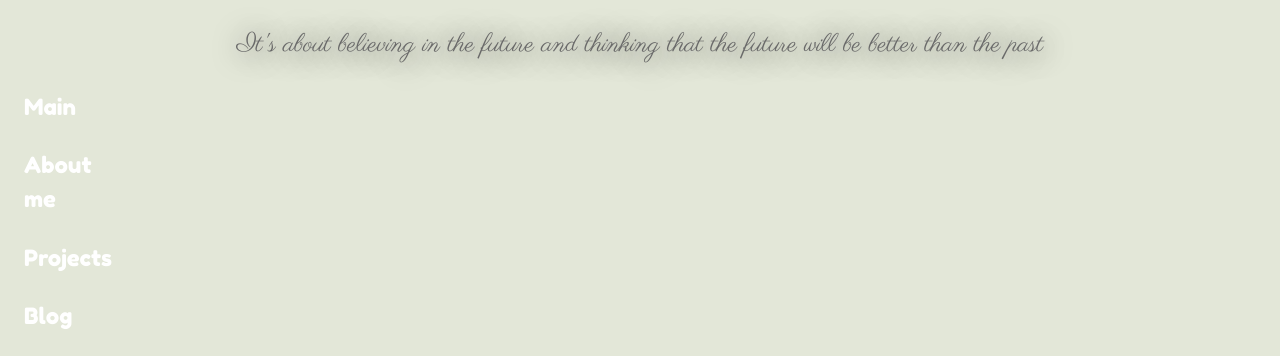
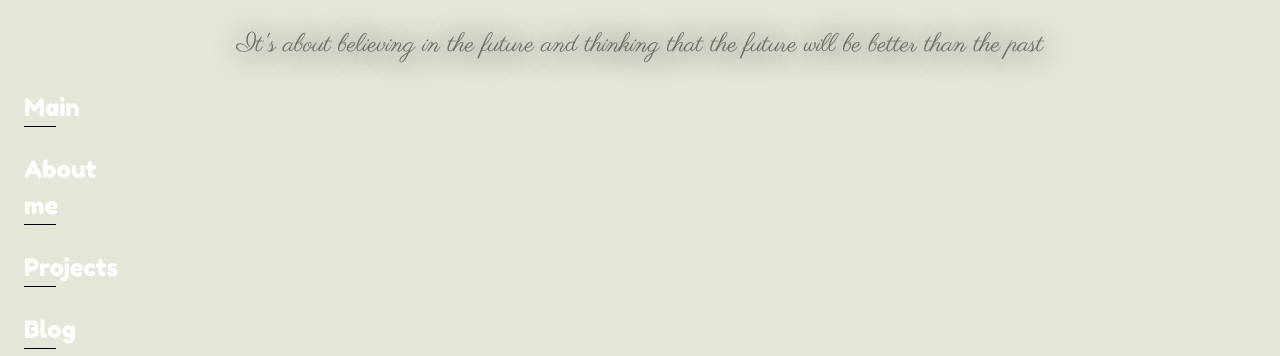
Before and after one commit to Dopamin001/myPortfolio, a plain HTML site: page index.html in a window 1280 px wide. Shown: the top 356 px of the page. Drawn offline with nearby package versions, Linux system fonts and the light colour scheme.

Commit message:
Main ist fertig

```diff
--- a/index.css
+++ b/index.css
@@ -27,14 +27,15 @@
 
 .nav-bar {
 	color: white;
-	font-size: 1.4rem;
+	font-size: 1.5rem;
 	margin-top: 9px;
 	font-family: 'Fredoka One', cursive;
+	border-bottom: 1px solid black;
 
 }
 
 .nav-bar:hover {
-	font-size: 150%;
+	font-size: 170%;
 	color: white;
 	transition: .4s ease;
 	text-decoration: none;
--- a/index.html
+++ b/index.html
@@ -24,7 +24,7 @@
 	    </div>
 	  </div>
 	  <!-- Navigation-Row -->
-	  <div class="row" style="margin-left: 0px; margin-right: 800px; padding-right: 400px; border-radius: 5px;">
+	  <div class="row" style="margin-left: 0px; margin-right: 800px; padding-right: 400px;">
 	    <div class="col">
 	    	<div class="navigation" style="text-decoration: none;">
 	    		 <a href="index.html"><p class="nav-bar"> Main </p></a>
```
